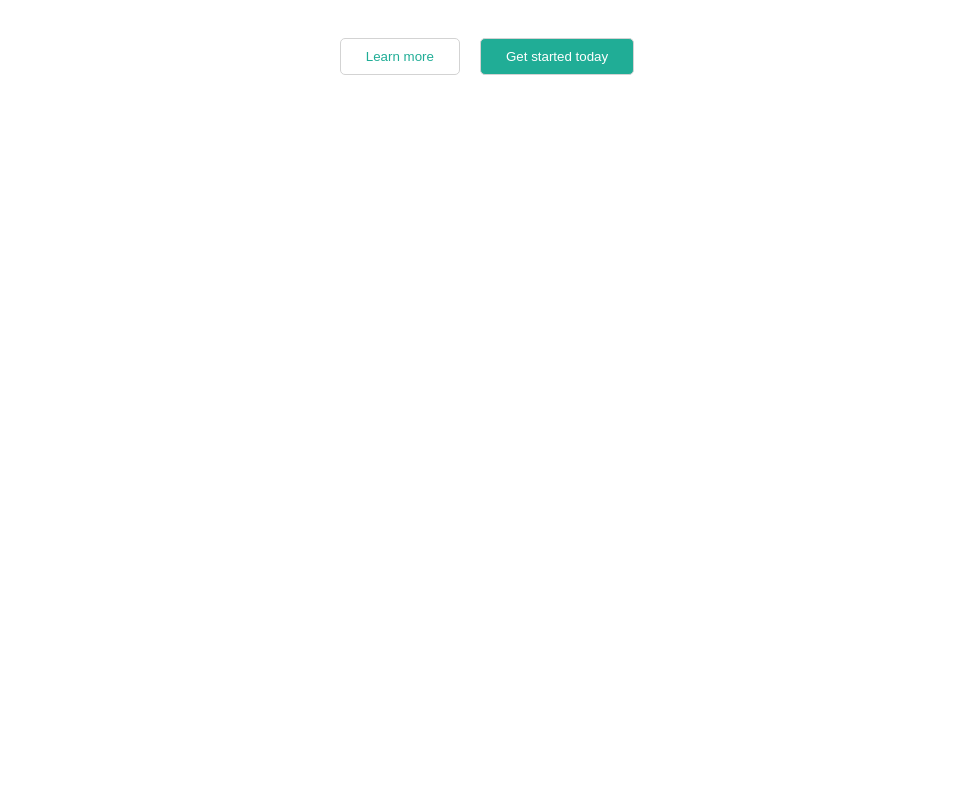
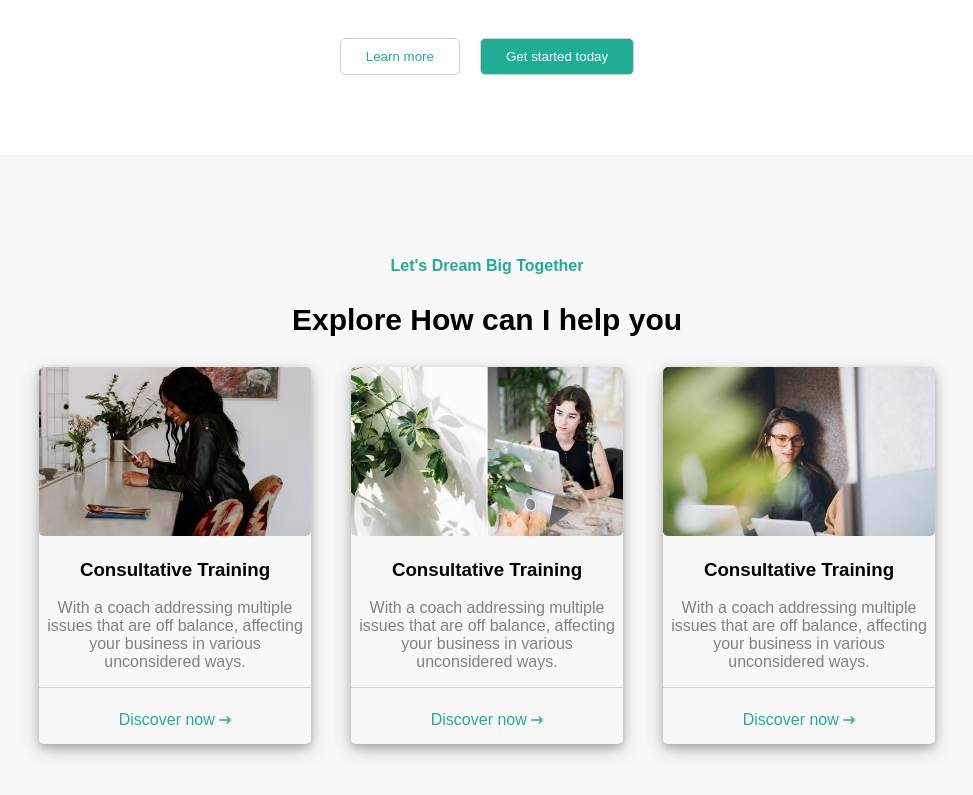
Before and after one commit to Levva01/proj-html-vuejs, a Vue app: page / in a window 1280 px wide. Shown: the part 1048-1843 px from the top of the page, without its empty margins (153-1126 px from the left). Before the commit the page ends 1123 px from the top, so only its background shows below. Built offline with nearby package versions, Linux system fonts and the light colour scheme.

Commit message:
discover section creata

```diff
--- a/src/components/Blocks/BaseMain.vue
+++ b/src/components/Blocks/BaseMain.vue
@@ -2,6 +2,7 @@
   <main>
     <SectionJumbo/>
     <SectionStarted/>
+    <SectionDiscover/>
   </main>
 </template>
 
@@ -9,12 +10,14 @@
 
 import SectionJumbo from '@/components/Sections/SectionJumbo.vue'
 import SectionStarted from '@/components/Sections/SectionStarted.vue'
+import SectionDiscover from '@/components/Sections/SectionDiscover.vue'
 
 export default {
     name: 'BaseMain',
     components: {
       SectionJumbo,
       SectionStarted,
+      SectionDiscover,
     },
 }
 </script>
--- /dev/null
+++ b/src/components/Sections/SectionDiscover.vue
@@ -0,0 +1,115 @@
+<template>
+  <section class="discover">
+
+    <h4>Let's Dream Big Together</h4>
+
+    <h2>Explore How can I help you</h2>
+
+    <div class="discover__container">
+
+        <div class="discover__container__card">
+            <img src="../../assets/img/home-business-service-slide-01-480x298.jpg" alt="">
+            <h3>Consultative Training</h3>
+            <p>With a coach addressing multiple issues that are off balance, affecting your business in various unconsidered ways.</p>
+            <hr>
+            <div>Discover now <font-awesome-icon class="arrow" icon="fa-solid fa-arrow-right-long" /></div>
+        </div>
+
+
+        <div class="discover__container__card">
+            <img src="../../assets/img/home-business-service-slide-02-480x298.jpg" alt="">
+            <h3>Consultative Training</h3>
+            <p>With a coach addressing multiple issues that are off balance, affecting your business in various unconsidered ways.</p>
+            <hr>
+            <div>Discover now <font-awesome-icon class="arrow" icon="fa-solid fa-arrow-right-long" /></div>
+        </div>
+
+
+        <div class="discover__container__card">
+            <img src="../../assets/img/home-business-service-slide-03-480x298.jpg" alt="">
+            <h3>Consultative Training</h3>
+            <p>With a coach addressing multiple issues that are off balance, affecting your business in various unconsidered ways.</p>
+            <hr>
+            <div>Discover now <font-awesome-icon class="arrow" icon="fa-solid fa-arrow-right-long" /></div>
+        </div>
+
+
+    </div>
+
+  </section>
+</template>
+
+<script>
+export default {
+    name: 'SectionDiscover',
+
+}
+</script>
+
+<style lang="scss" scoped>
+
+    .discover{
+        margin-top: 5rem;
+        display: flex;
+        flex-direction: column;
+        align-items: center;
+        background-color: #f8f8f8;
+        padding-top: 5rem;
+        padding-bottom: 5rem;
+
+        h4{
+            color: #20ad96;
+        }
+
+
+        h2{
+            margin-top: .4375rem;
+            margin-bottom: 1.875rem;
+            font-size: 1.875rem;
+        }
+
+        &__container{
+            width: 70%;
+            display: flex;
+            gap: 2.5rem;
+
+            &__card{
+                width: calc(100% / 3 - 1.25rem);
+                text-align: center;
+                border-radius: 5px;
+                box-shadow: 0 4px 8px 0 rgba(0, 0, 0, 0.2), 0 6px 20px 0 rgba(0, 0, 0, 0.19);
+
+
+
+                img{
+                    width: 100%;
+                    border-radius: .3125rem;
+                };
+
+                p{
+                    color: gray;
+                }
+
+                hr{
+                    color: lightgray;
+                    background-color: lightgray;
+                    height: .0313rem;
+                    border: none;
+                }
+
+                div{
+                    color: #20ad96;
+                    padding: .9375rem 0;
+
+                    .arrow{
+                        font-size: 12px;
+
+                    }
+                }
+            }
+
+
+        }
+    }
+
+</style>
--- a/src/main.js
+++ b/src/main.js
@@ -9,13 +9,14 @@ import { FontAwesomeIcon } from '@fortawesome/vue-fontawesome'
 
 
 /* import specific icons */
-import { faChevronDown, faCircleUser, faMagnifyingGlass, faUserSecret } from '@fortawesome/free-solid-svg-icons'
+import { faArrowRightLong, faChevronDown, faCircleUser, faMagnifyingGlass, faUserSecret } from '@fortawesome/free-solid-svg-icons'
 
 /* add icons to the library */
 library.add(faUserSecret)
 library.add(faCircleUser)
 library.add(faMagnifyingGlass)
 library.add(faChevronDown)
+library.add(faArrowRightLong)
 
 /* add font awesome icon component */
 Vue.component('font-awesome-icon', FontAwesomeIcon)
```
